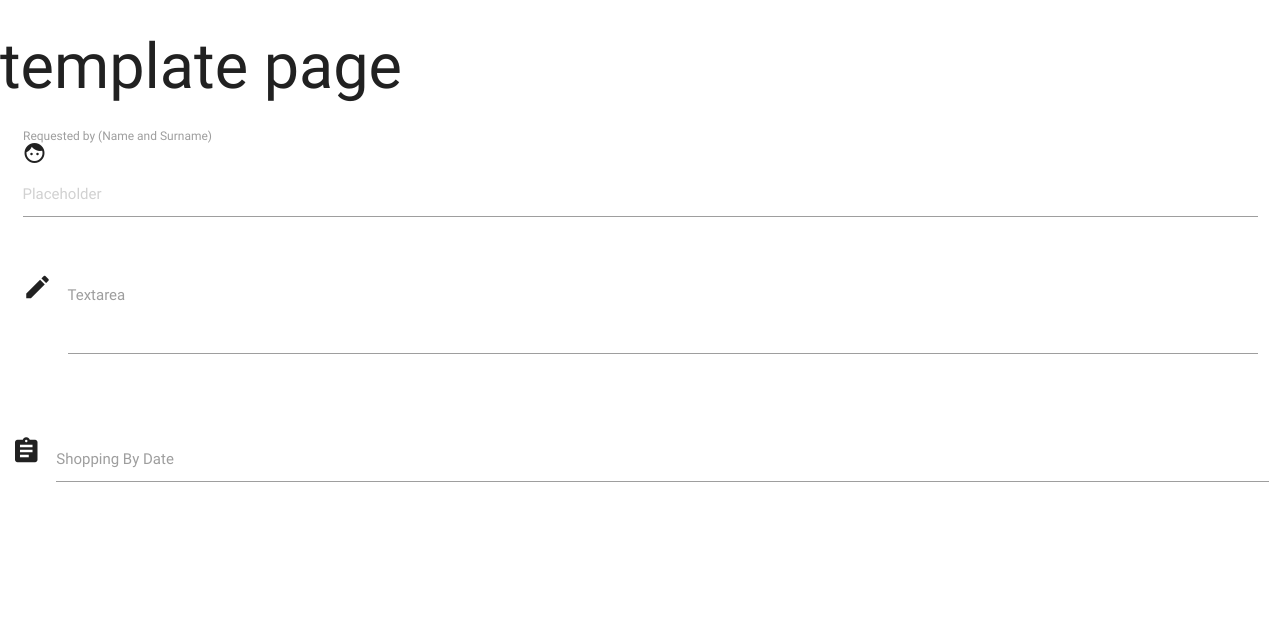
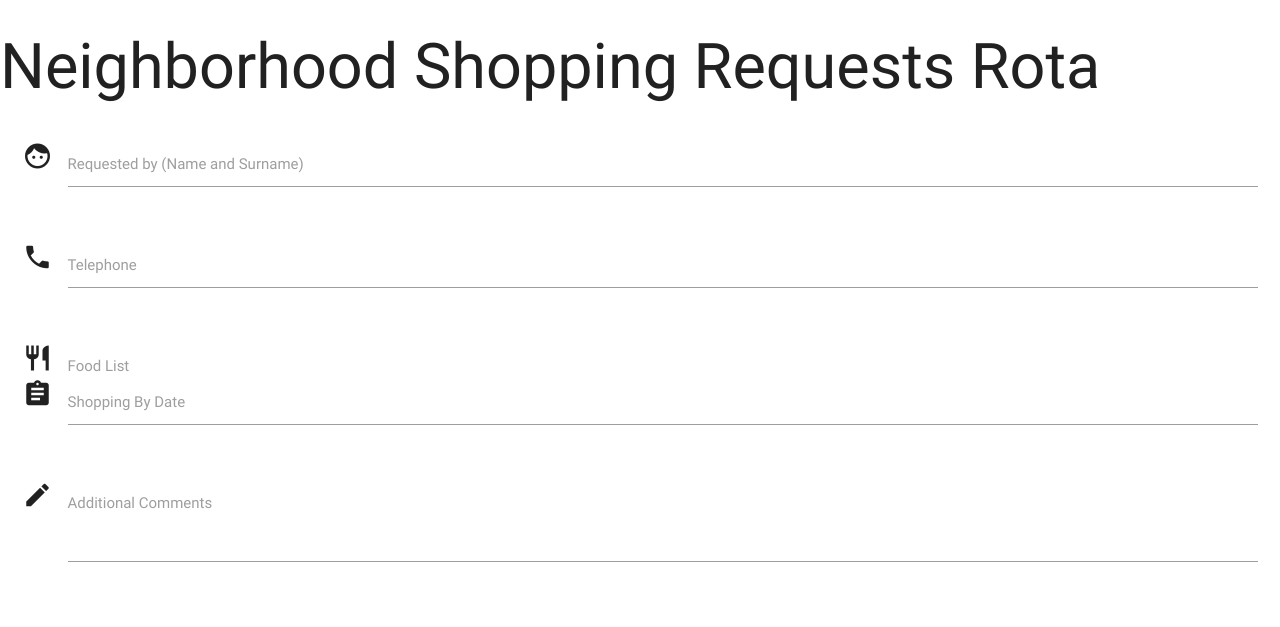
Before and after one commit to valenovi76/MySQL, a Flask app: page / in a window 1280 px wide. Shown: the top 627 px of the page. Run offline with Flask 2, Linux system fonts and the light colour scheme; some libraries are stand-ins or nearby versions.

Commit message:
Shopping Requests fields completed

```diff
--- a/templates/master.html
+++ b/templates/master.html
@@ -10,7 +10,7 @@
     <title>Document</title>
 </head>
 <body>
-    <h1>template page</h1>
+    <h1>Neighborhood Shopping Requests Rota</h1>
     {% block content %}
 
     {% endblock %}
@@ -20,15 +20,28 @@
 <script type="text/javascript">
    $(document).ready(function() {
             $('.collapsible').collapsible();
-        $('.datepicker').pickadate({
+            $('.datepicker').pickadate({
             selectMonths: true, // Creates a dropdown to control month
             selectYears: 15, // Creates a dropdown of 15 years to control year,
             today: 'Today',
             clear: 'Clear',
             close: 'Ok',
-            closeOnSelect: false // Close upon selecting a date,
+            closeOnSelect: false, // Close upon selecting a date,
+            disableDayFn: function(date) {
+            if(date.getDay() == 1) // getDay() returns a value from 0 to 6, 1 represents Monday
+            return false;
+            else
+            return true;
+        }
         });
+        $('select').formSelect({
+            isMultiple: true
         });
+
+        });
+        document.getElementById("matfix").addEventListener("click", function(e) {
+	    e.stopPropagation();
+});
 </script>
 
 
--- a/templates/new_requests.html
+++ b/templates/new_requests.html
@@ -5,29 +5,50 @@
     <form class="col s12">
                 <div class="row">
                     <div class="input-field col s12">
-        <i class="material-icons">face</i>
-          <input placeholder="Placeholder" id="Requested_By" type="text" class="validate">
+                    <i class="material-icons prefix">face</i>
+                    <input id="Requested_By" name="Requested_By" type="text" class="validate">
                     <label for="first_name">Requested by (Name and Surname)</label>
                     </div>
                 </div>
                 <div class="row">
-            <form class="col s12">
-            <div class="row">
                     <div class="input-field col s12">
-                <i class="material-icons prefix">mode_edit</i>
-                <textarea id="textarea1" class="materialize-textarea"></textarea>
-                <label for="textarea1">Textarea</label>
+                    <i class="material-icons prefix">phone</i>
+                    <input id="Requestor_Phone_Number" name ="Requestor_Phone_Number" type="tel" class="validate">
+                    <label for="icon_telephone">Telephone</label>
                     </div>
-            </div>
-            </form>
                 </div>
                 <div class="row">
                     <div class="input-field col s12">
+                    <i class="material-icons prefix">restaurant</i>
+                        <select multiple>
+                        <option value="" selected>Choose your option</option>
+                        <option value="1">Option 1</option>
+                        <option value="2">Option 2</option>
+                        <option value="3">Option 3</option>
+                        </select>
+                        <label>Food List</label>
+                    </div>
+                </div>
+                <div class="row">
+                    <div class="input-field col s12" id="matfix">
                     <i class="material-icons prefix">assignment</i>
-          <input id="icon_Requested_By" name="Requested_By" type="text" class="datepicker">
+                    <input id="Shopping_Date" name="Shopping_Date" type="text" class="datepicker">
                     <label for="icon_prefix">Shopping By Date</label>
                     </div>
                 </div>
+                <div class="row">
+                        <div class="row">
+                            <div class="input-field col s12" ">
+                            <i class="material-icons prefix">mode_edit</i>
+                            <textarea id="Additional_Comments" name="Additional_Comments" class="materialize-textarea"></textarea>
+                            <label for="textarea1">Additional Comments</label>
+                            </div>
+                        </div>
+                </div>
+
+
+
+
     </form>
 </div>
 
```
Lines whose indentation alone changed are shown as unchanged.
